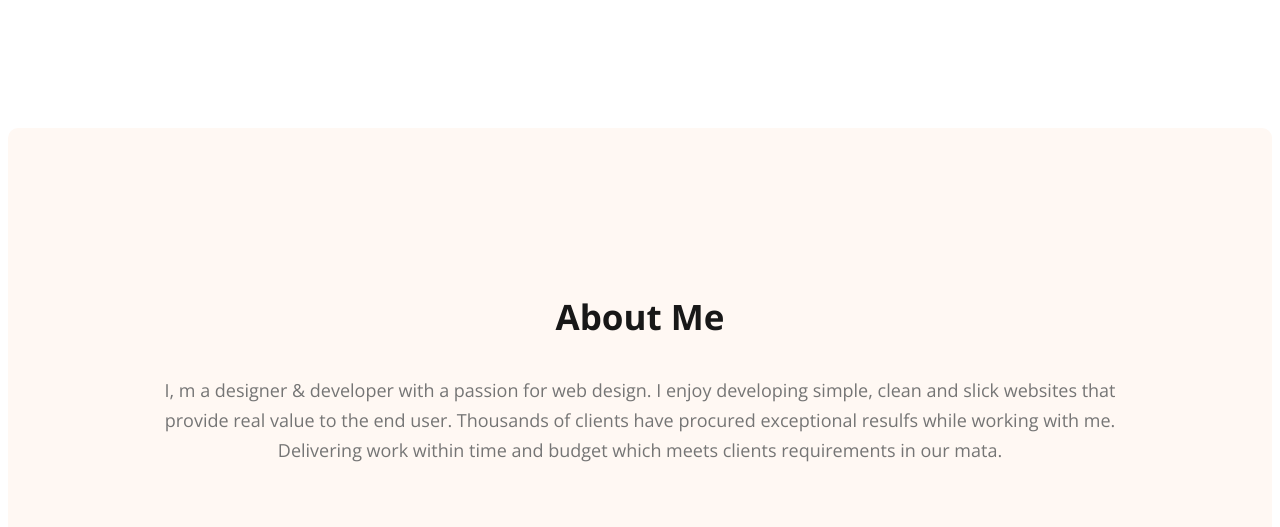
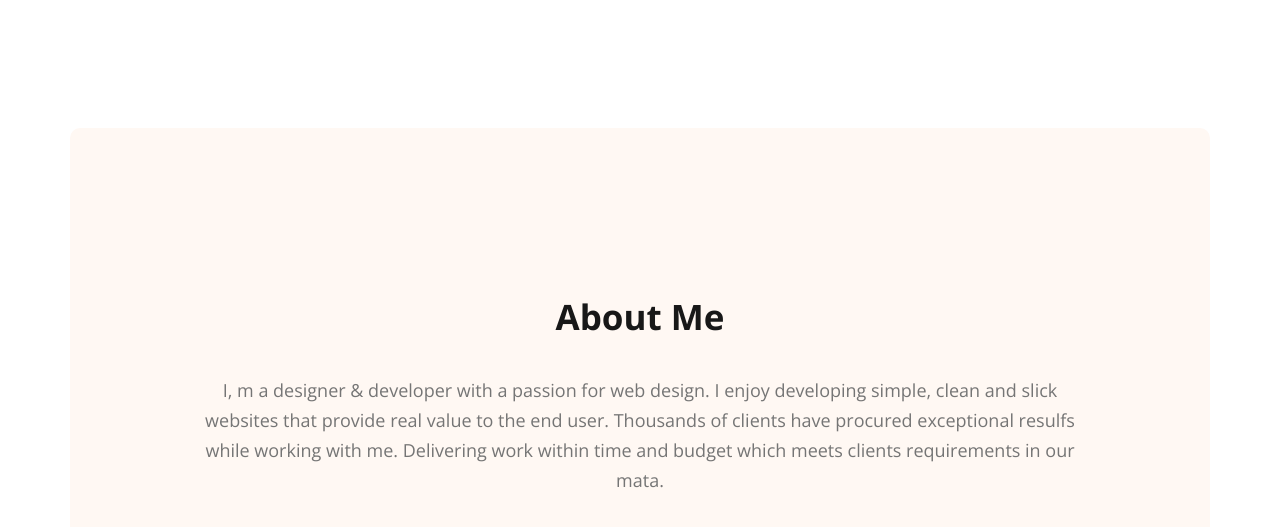
Before and after one commit to Ahnabu/Developer-Portfolio, a plain HTML site: page index.html in a window 1280 px wide. Shown: the part 867-1394 px from the top of the page. Drawn offline with nearby package versions, Linux system fonts and the light colour scheme; a web font is replaced by a local one.

Commit message:
width fixed

```diff
--- a/styles/portfolio.css
+++ b/styles/portfolio.css
@@ -132,6 +132,10 @@ img {
 }
 
 /* main section styles */
+main{
+    max-width: 1140px;
+    margin: 0px auto;
+}
 .about {
 
     align-items: center;
```
